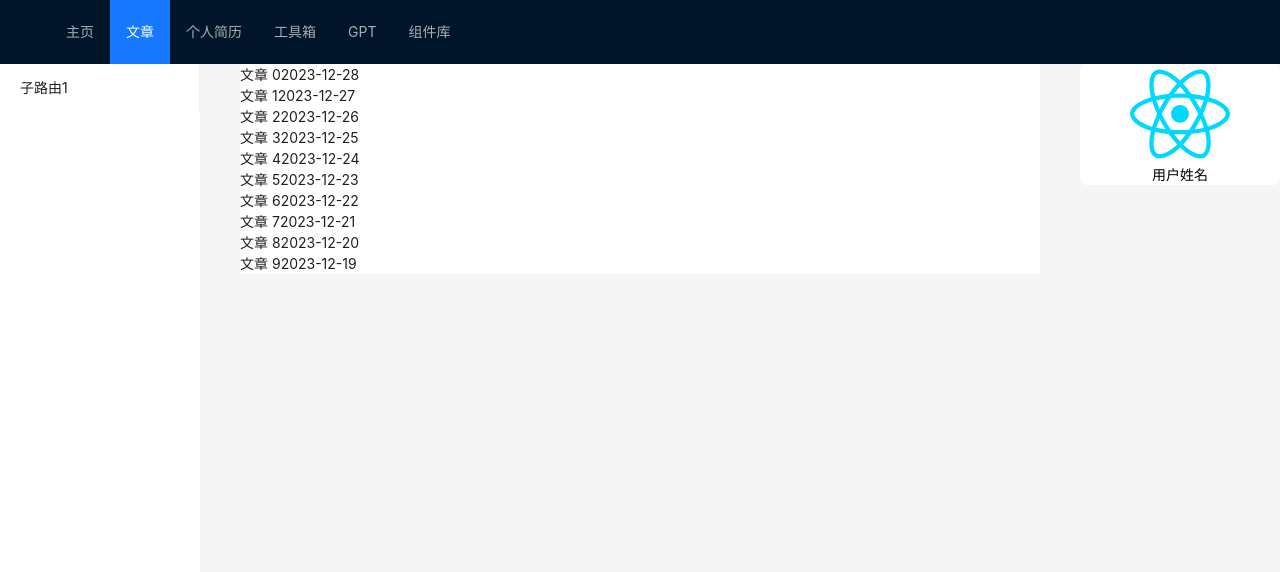
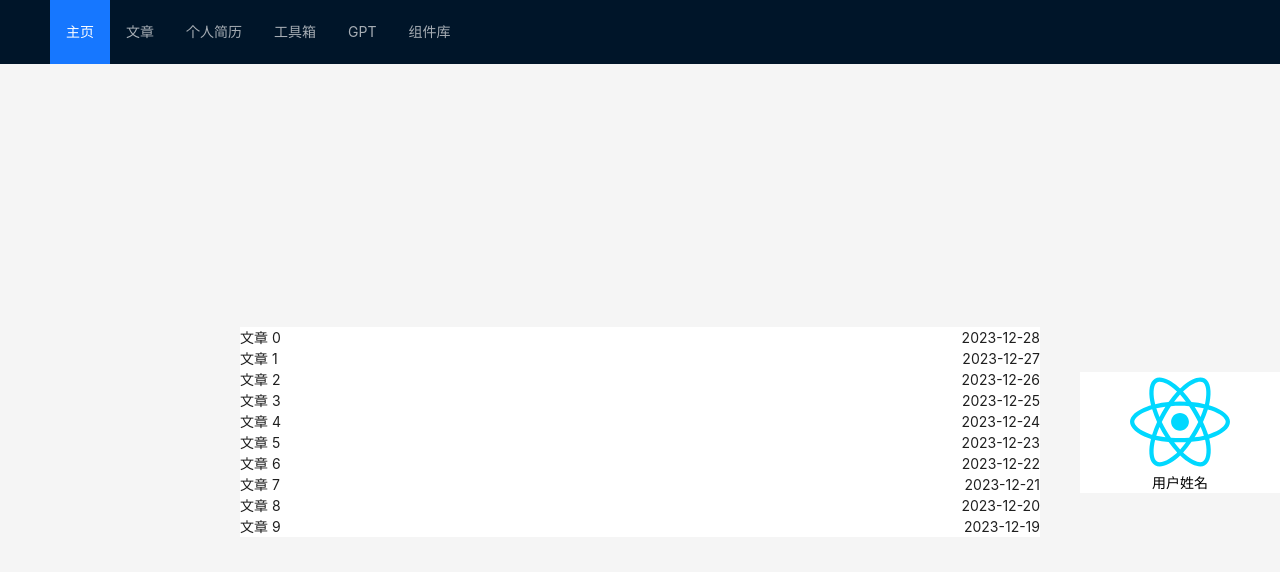
Before and after one commit to ywylab/blob_client, a React (Vite) app: page /article in a window 1280 px wide. Shown: the top 572 px of the page. Built offline with nearby package versions, Linux system fonts and the light colour scheme.

Commit message:
feat: 增加路由

```diff
--- a/src/App.tsx
+++ b/src/App.tsx
@@ -3,42 +3,46 @@ import { useState } from "react";
 import { Outlet, useNavigate } from "react-router-dom";
 import UserCard from "./components/UserCard";
 const { Sider, Content, Header } = Layout;
-function App() {
-  const navigate = useNavigate();
-  const [menuSelectedKeys, setMenuSelectedKeys] = useState<string[]>([
-    "/article",
-  ]);
-  const menu = [
+const menuRaw = [
   {
-      key: 1,
+    key: "home",
     label: "主页",
   },
   {
     key: "/article",
     label: "文章",
-      path: "111",
     subMenu: [{ key: "1", label: "子路由1" }],
   },
   {
-      key: 2,
+    key: "2",
     label: "个人简历",
   },
   {
-      key: 3,
+    key: "3",
     label: "工具箱",
   },
   {
-      key: 4,
+    key: "4",
     label: "GPT",
   },
   {
-      key: 5,
+    key: "5",
     label: "组件库",
   },
 ];
-  const subMenu = menu.find(
+const menu = menuRaw.map((item) => ({
+  key: item.key,
+  label: item.label,
+}));
+function App() {
+  const navigate = useNavigate();
+  const [menuSelectedKeys, setMenuSelectedKeys] = useState<string[]>([
+    menu[0].key,
+  ]);
+  const subMenu = menuRaw.find(
     (item) => item.key === menuSelectedKeys[0]
   )?.subMenu;
+  console.log(<div></div>);
   return (
     <Layout className="min-h-screen max-w-full overflow-hidden">
       <Header style={{ display: "flex", alignItems: "center" }}>
@@ -56,15 +60,15 @@ function App() {
           }}
         />
       </Header>
-      <Layout className="flex gap-10">
+      <Layout className="flex gap-10 items-center ">
         <Sider theme="light">
           {" "}
-          {subMenu ? <Menu items={subMenu} /> : null}
+          {!!subMenu ? <Menu items={subMenu} /> : null}
         </Sider>
         <Content className="flex-grow">
           <Outlet />
         </Content>
-        <Sider theme="light" className="bg-transparent">
+        <Sider theme="light">
           {" "}
           <UserCard></UserCard>
         </Sider>
--- a/src/pages/article/ArticleList.tsx
+++ b/src/pages/article/ArticleList.tsx
@@ -13,15 +13,13 @@ export default function Index() {
       timeStemp: dayjs().subtract(index, "day").format("YYYY-MM-DD"),
     }));
   return (
-    <div className="flex gap-[10px] w-full bg-white">
-      <div>
-        {articleList.map((item) => (
-          <div className="flex items-center" key={item.timeStemp}>
-            <div>{item.title}</div>
-            <div>{item.timeStemp}</div>
-          </div>
-        ))}
-      </div>
+    <div className="  w-full bg-white">
+      {articleList.map((item) => (
+        <div className="flex items-center justify-between" key={item.timeStemp}>
+          <div>{item.title}</div>
+          <div>{item.timeStemp}</div>
+        </div>
+      ))}
     </div>
   );
 }
--- /dev/null
+++ b/src/pages/index/Index.tsx
@@ -0,0 +1,3 @@
+export default function Index() {
+  return <div>1232141252421</div>;
+}
--- a/src/routes/root.tsx
+++ b/src/routes/root.tsx
@@ -2,6 +2,7 @@ import { createBrowserRouter } from "react-router-dom";
 import ErrorPage from "../pages/ErrorPage";
 import App from "../App";
 import ArticleList from "@/pages/article/ArticleList";
+import Index from "@/pages/article/ArticleList";
 // import Article from
 export const router = createBrowserRouter([
   {
@@ -10,6 +11,10 @@ export const router = createBrowserRouter([
     errorElement: <ErrorPage />,
     children: [
       {
+        path: "home",
+        element: <Index />,
+      },
+      {
         path: "article",
         element: <ArticleList />,
       },
```
Lines whose indentation alone changed are shown as unchanged.
